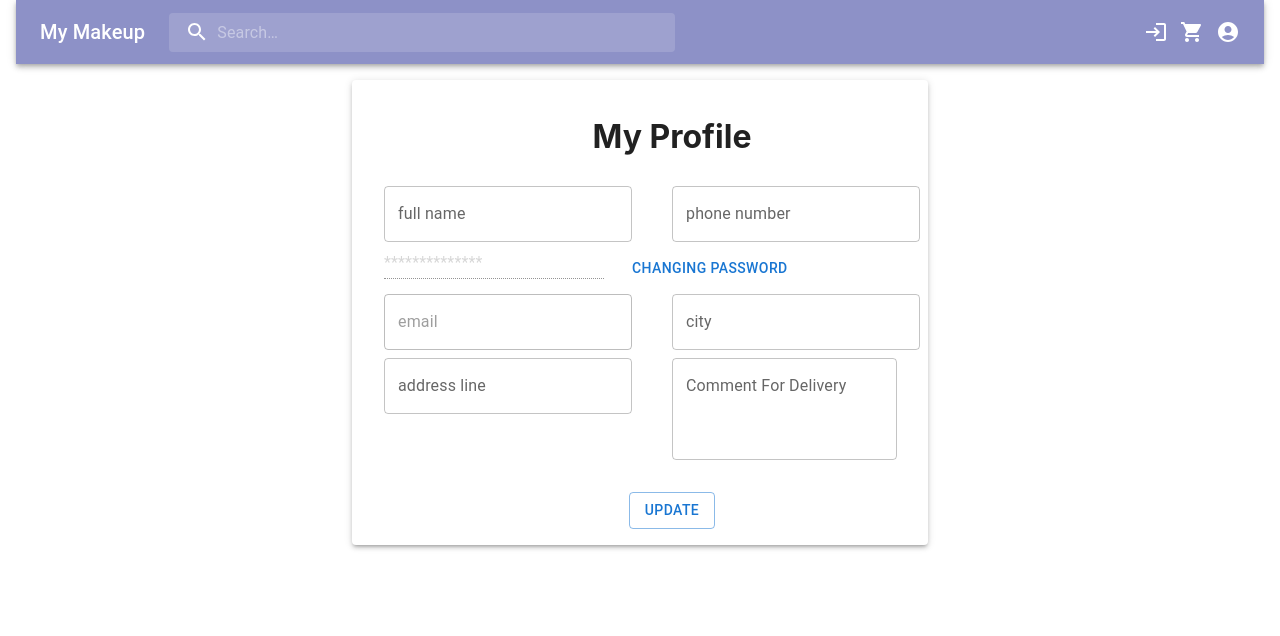
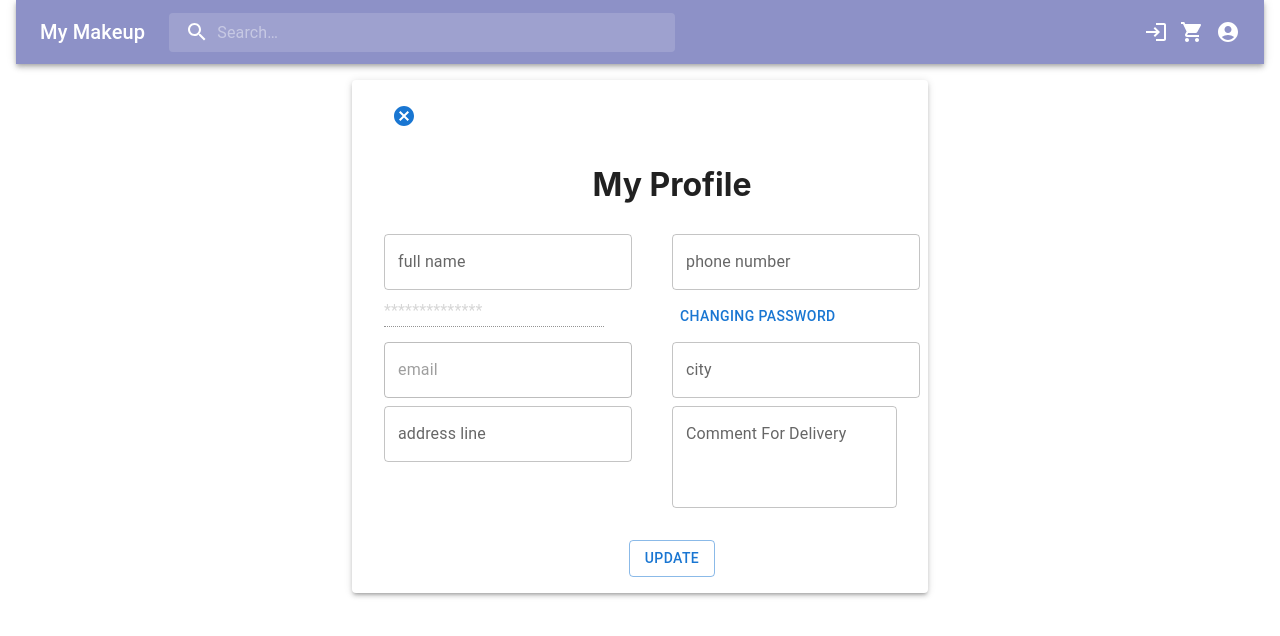
Before and after one commit to ayabryl/WebProgramming, a React (Create React App) app in the folder ui/: page /profile in a window 1280 px wide. Both pictures are taken after a click on the button 404 px from the left and 116 px from the top of the page. Shown: the top 636 px of the page. Built offline with nearby package versions, Linux system fonts and the light colour scheme; no server answers.

Commit message:
add close icon

```diff
--- a/ui/src/components/profile/UserProfile.js
+++ b/ui/src/components/profile/UserProfile.js
@@ -9,6 +9,7 @@ import {
   IconButton,
 } from "@mui/material";
 import EditIcon from "@mui/icons-material/Edit";
+import CancelIcon from "@mui/icons-material/Cancel";
 import { styled } from "@mui/material/styles";
 
 import toast, { Toaster } from "react-hot-toast";
@@ -35,6 +36,7 @@ const UserProfile = (props) => {
   const [phone, setPhone] = useState("");
 
   const loggedUserContext = useContext(LoginContext);
+
   const fetchData = () => {
     const url = "http://localhost:3001/users/" + idToken;
     fetch(url)
@@ -65,7 +67,6 @@ const UserProfile = (props) => {
   };
 
   const submitHandler = (event) => {
-    // TODO: send the new address to the server
     const body = {
       _id: idToken,
       name: name,
@@ -120,7 +121,13 @@ const UserProfile = (props) => {
                   <EditIcon color="primary" />
                 </IconButton>
               </Grid>
-            ) : null}
+            ) : (
+              <Grid item xs={12} alignSelf="flex-end">
+                <IconButton onClick={() => setEdit(false)} aria-label="edit">
+                  <CancelIcon color="primary" />
+                </IconButton>
+              </Grid>
+            )}
 
             <Grid item xs={12}>
               <StyledH1> My Profile</StyledH1>
@@ -159,10 +166,10 @@ const UserProfile = (props) => {
               alignItems="flex-start"
               justifyContent="flex-start"
             >
-              <Grid item xs={5}>
+              <Grid item xs={6}>
                 <Input size="small" disabled placeholder="**************" />
               </Grid>
-              <Grid item xs={5}>
+              <Grid item xs={6}>
                 <Button
                   size="extara"
                   fontSize="small"
```
